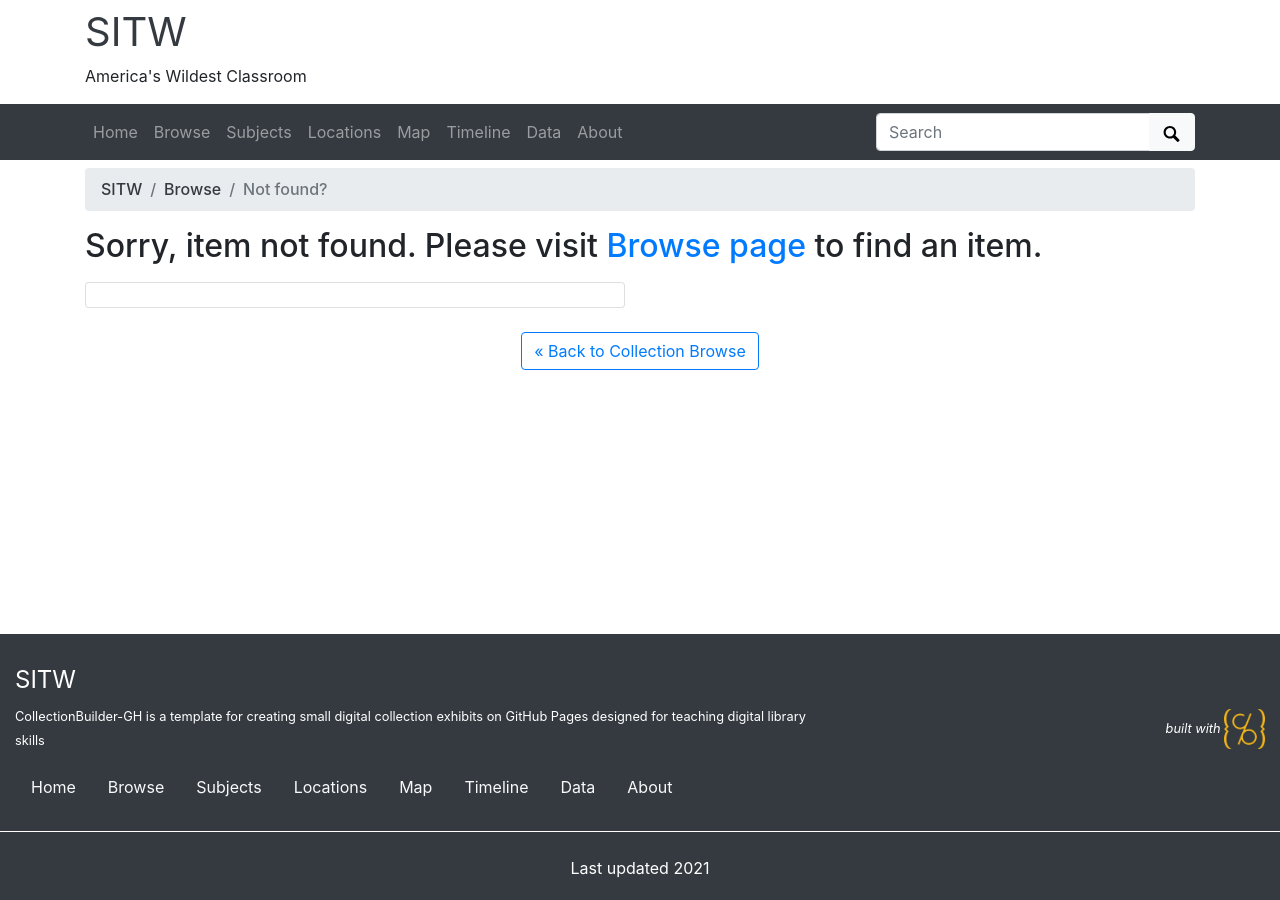
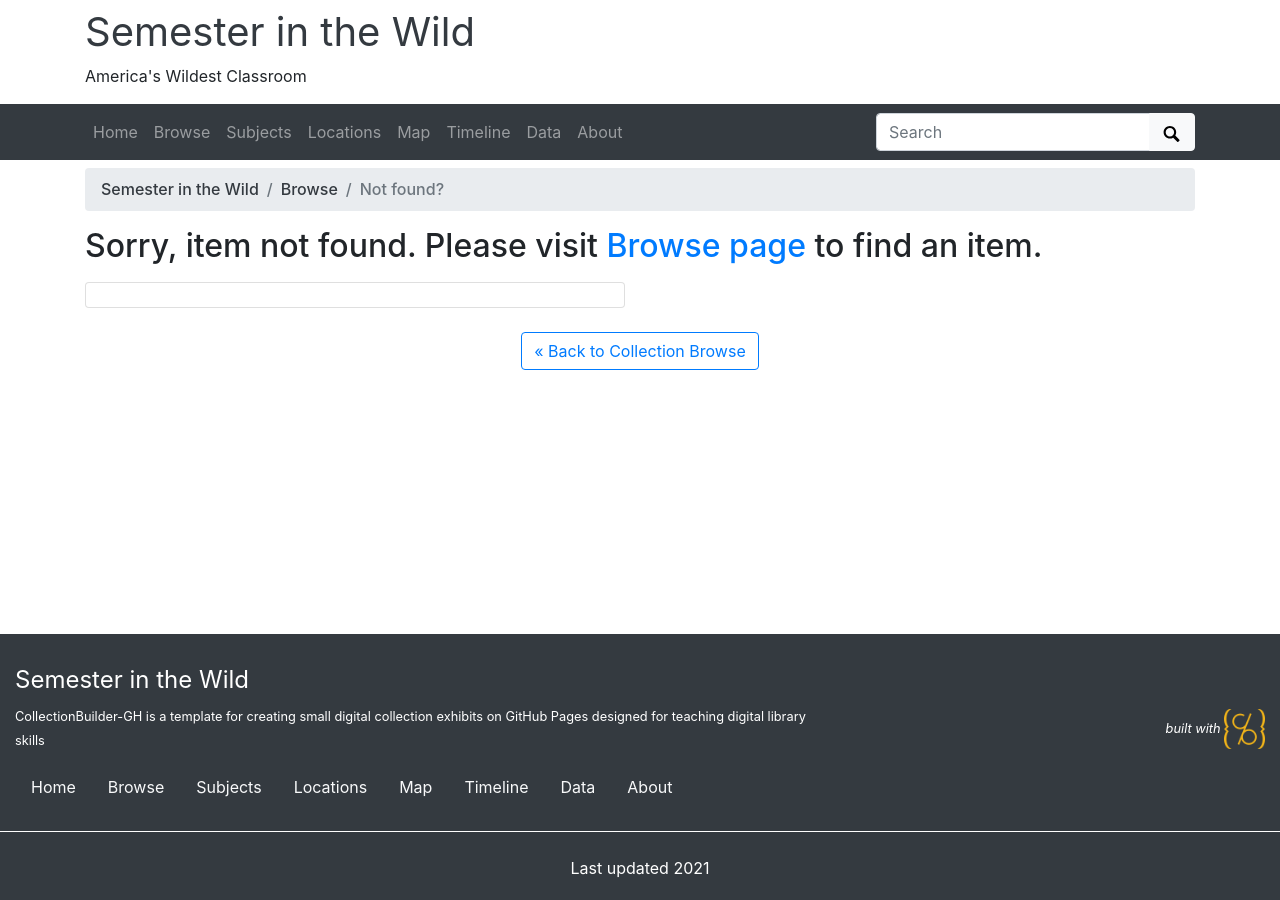
Before and after one commit to jennladino/semester-wild, a Jekyll site: the page built from pages/item.md, in a window 1280 px wide. Built offline with Jekyll 4.4.1, drawn with Linux system fonts in a browser that asks for light colours.

Commit message:
Update _config.yml

```diff
--- a/_config.yml
+++ b/_config.yml
@@ -20,7 +20,7 @@ source-code: https://github.com/jennladino/semester-wild
 # SITE SETTINGS
 #
 # title of site appears in banner
-title: SITW
+title: Semester in the Wild
 # tagline, a short phrase that will appear throughout the site in the top banner
 tagline: America's Wildest Classroom
 # description appears in meta tags and other locations
```
